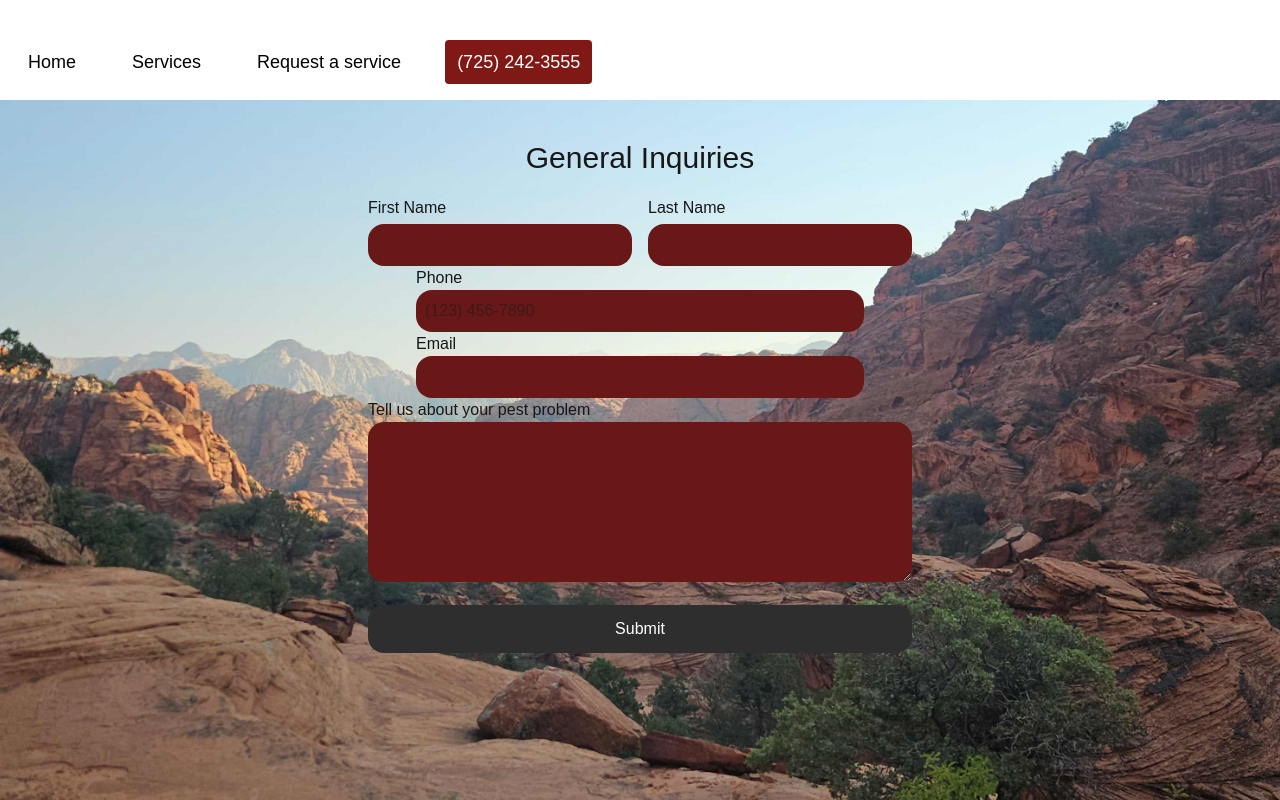
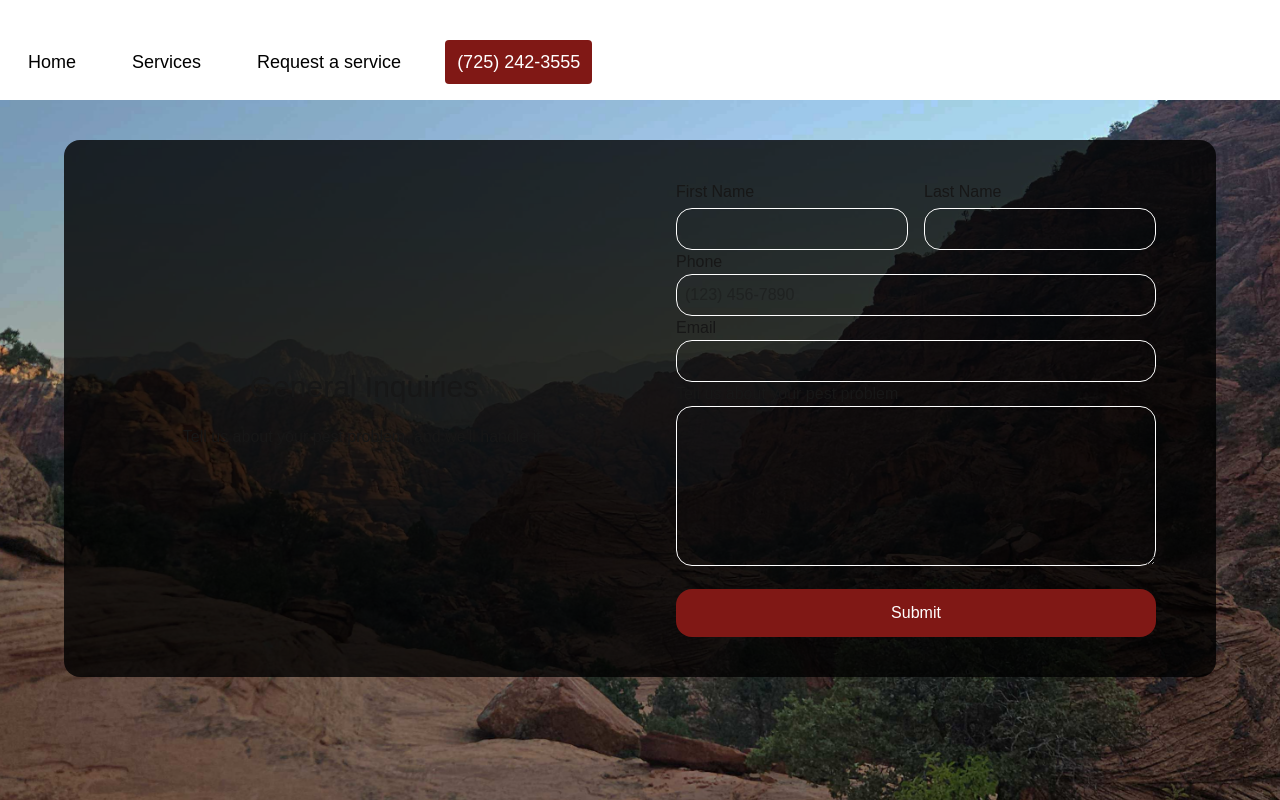
Before and after one commit to pchound/zing, a Next.js app: page /services in a window 1280 px wide. Shown: the top 800 px of the page. Built offline with nearby package versions, Linux system fonts and the light colour scheme; no server answers.

Commit message:
updated-general-inquries

```diff
--- a/src/app/global-components/header.jsx
+++ b/src/app/global-components/header.jsx
@@ -82,7 +82,7 @@ const Header = () => {
               </Link>
             </li>
 
-                        <li className='text-black '>
+            <li className='text-black '>
                 <Link href="/" className="block px-3 py-2 text-lg rounded bg-[#801815] text-white hover:bg-[#a12626]">
               (725) 242-3555
               </Link>
--- a/src/app/home-components/home.jsx
+++ b/src/app/home-components/home.jsx
@@ -1,5 +1,6 @@
 'use client';
 import Image from 'next/image';
+import Link from 'next/link';
 
 const Home = () => {
   return (
@@ -66,9 +67,9 @@ const Home = () => {
     Your pest-free home is right here!
   </h1>
 
-  <button className="mt-8 px-6 py-3 bg-[#801815] text-white text-xl rounded hover:bg-[#a12626] transition duration-300">
-    Get Started
-  </button>
+  <Link href="/services" className="mt-8 px-6 py-3 bg-[#801815] text-white text-xl rounded hover:bg-[#a12626] transition duration-300">
+      Get Started
+  </Link>
 </div>
 
 
--- a/src/app/services-components/contact-form.jsx
+++ b/src/app/services-components/contact-form.jsx
@@ -63,19 +63,26 @@ export default function FormSection() {
 
   return (
     <div className="relative bg-[url('/background2.jpg')] bg-cover bg-center h-screen">
-    <div className="md:max-w-8xl mx-auto items-center mt-10 ">
 
+    <div className="md:max-w-6xl mx-auto items-center mt-10 grid grid-cols-1 md:grid-cols-2 gap-8 bg-[rgba(0,0,0,0.8)] p-10 rounded-2xl">
+
+     <div>
       <h1
         className="white text-center text-3xl pb-5"
         style={{ fontFamily: '"Quicksand", sans-serif', fontWeight: 300 }}
       >
         General Inquiries
+
       </h1>
+         <p className="text-center">Tell us about your pest problem, and we'll handle it!</p>
+      </div>
+
+
 
       <form
         method="POST"
         onSubmit={handleSubmit}
-        className="white w-full max-w-xl mx-auto px-4"
+        className="white w-full max-w-xl mx-auto px-5"
         noValidate
       >
         {/* First and Last Name */}
@@ -88,7 +95,7 @@ export default function FormSection() {
               onChange={handleInput}
               required
               value={formData.fname}
-              className="bg-[#691818] rounded-2xl p-2 w-full border border-transparent focus:border-[#c56832] focus:ring-2 focus:ring-[#c56832] outline-none"
+              className="bg-none rounded-2xl p-2 w-full border border-white focus:border-[#c56832] focus:ring-2 focus:ring-[#c56832] outline-none"
             />
           </div>
           <div>
@@ -99,7 +106,7 @@ export default function FormSection() {
               onChange={handleInput}
               required
               value={formData.lname}
-              className="bg-[#691818] rounded-2xl p-2 w-full border border-transparent focus:border-[#c56832] focus:ring-2 focus:ring-[#c56832] outline-none"
+              className="bg-none rounded-2xl p-2 w-full border border-white focus:border-[#c56832] focus:ring-2 focus:ring-[#c56832] outline-none"
             />
           </div>
         </div>
@@ -107,7 +114,7 @@ export default function FormSection() {
         {/* Phone (live formatted) */}
         <div className="grid grid-cols-1 md:grid-cols-2 gap-4 items-center">
           <div className="md:col-span-2 flex justify-center">
-            <div className="w-full max-w-md">
+            <div className="w-full md:max-w-xl">
               <label>Phone<br /></label>
               <input
                 type="tel"
@@ -120,7 +127,7 @@ export default function FormSection() {
                 autoComplete="tel"
                 maxLength={14} // "(123) 456-7890"
                 pattern="\(\d{3}\) \d{3}-\d{4}" // optional HTML validation for mask
-                className="bg-[#691818] rounded-2xl p-2 w-full border border-transparent focus:border-[#c56832] focus:ring-2 focus:ring-[#c56832] outline-none"
+                className="bg-[none] rounded-2xl p-2 w-full border border-white focus:border-[#c56832] focus:ring-2 focus:ring-[#c56832] outline-none"
               />
             </div>
           </div>
@@ -129,7 +136,7 @@ export default function FormSection() {
         {/* Email */}
         <div className="grid grid-cols-1 md:grid-cols-2 gap-4 items-center">
           <div className="md:col-span-2 flex justify-center">
-            <div className="w-full md:max-w-md">
+            <div className="w-full md:max-w-xl">
               <label>Email<br /></label>
               <input
                 type="email"
@@ -137,7 +144,7 @@ export default function FormSection() {
                 onChange={handleInput}
                 required
                 value={formData.email}
-                className="bg-[#691818] rounded-2xl p-2 w-full border border-transparent focus:border-[#c56832] focus:ring-2 focus:ring-[#c56832] outline-none"
+                className="bg-[none] rounded-2xl p-2 w-full border border-white focus:border-[#c56832] focus:ring-2 focus:ring-[#c56832] outline-none"
               />
             </div>
           </div>
@@ -153,7 +160,7 @@ export default function FormSection() {
                 onChange={handleInput}
                 required
                 value={formData.message}
-                className="bg-[#691818] rounded-2xl p-2 w-full h-40 border border-transparent focus:border-[#c56832] focus:ring-2 focus:ring-[#c56832] outline-none"
+                className="bg-[none] rounded-2xl p-2 w-full h-40 border border-white focus:border-[#c56832] focus:ring-2 focus:ring-[#c56832] outline-none"
               />
             </div>
           </div>
@@ -164,7 +171,7 @@ export default function FormSection() {
           <div className="md:col-span-2 flex justify-center">
             <button
               type="submit"
-              className="bg-[#2e2e2e] rounded-2xl px-6 py-3 cursor-pointer hover:bg-[#8d8d8d] text-white w-full max-w-l mt-4"
+              className="bg-[#801815] rounded-2xl px-6 py-3 cursor-pointer hover:bg-[#a12626] text-white w-full max-w-l mt-4"
               disabled={isLoading}
             >
               {isLoading ? "Sending..." : "Submit"}
@@ -183,6 +190,8 @@ export default function FormSection() {
         )}
       </form>
     </div>
-  </div>
+
+
+</div>
   );
 }
```
Also changed, not shown: public/background2.jpg.
